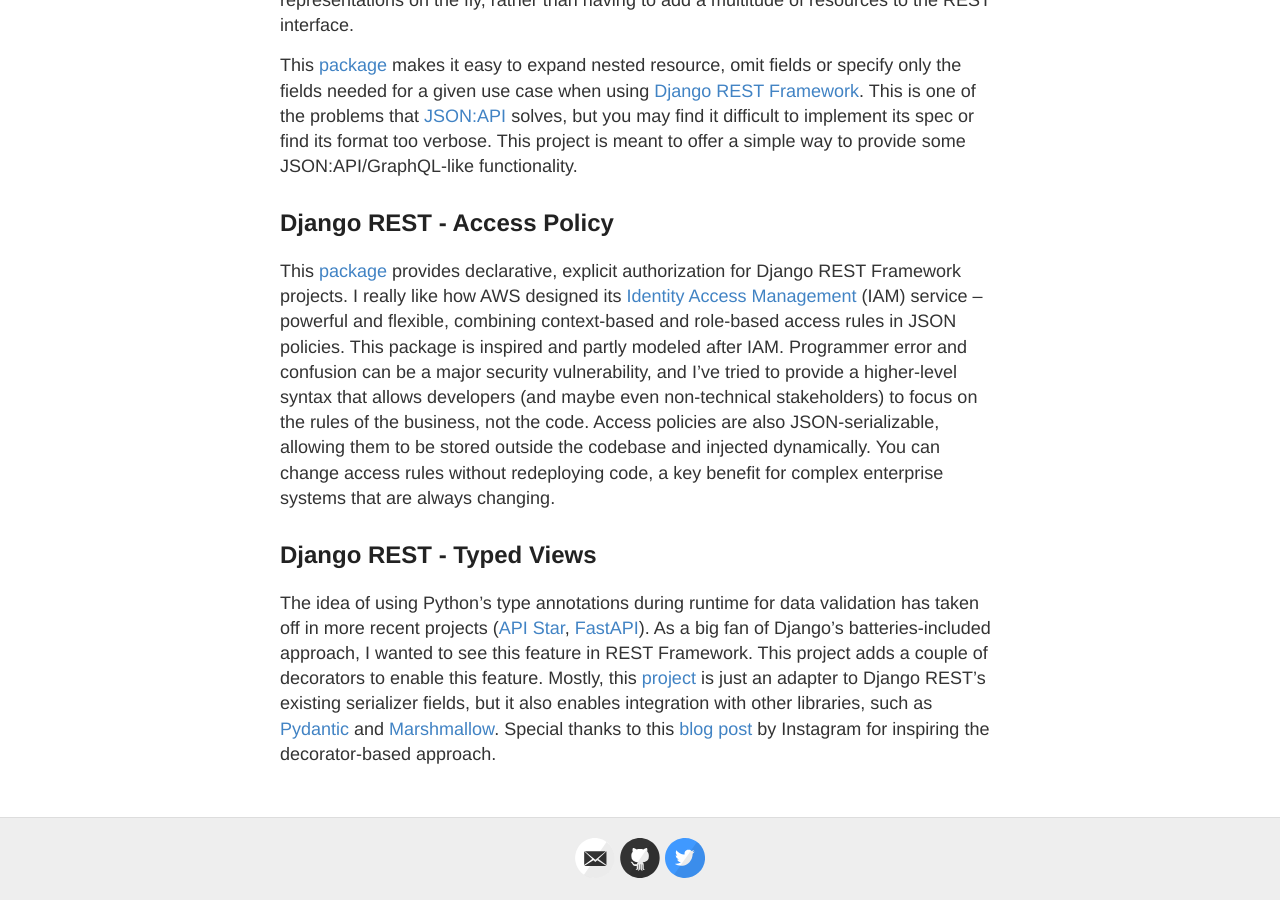
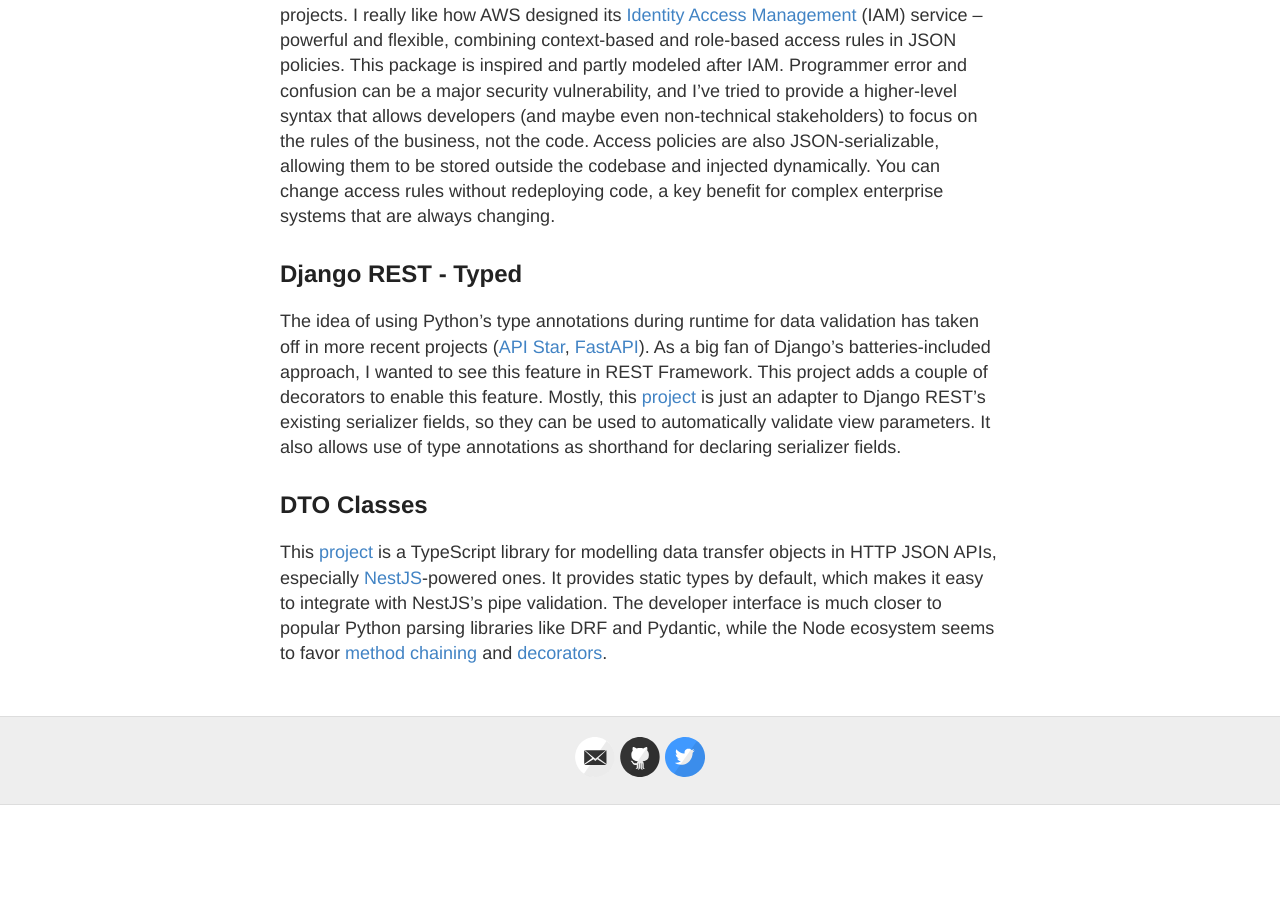
Before and after one commit to rsinger86/rsinger86.github.io, a Jekyll site: the page built from projects.md, in a window 1280 px wide and 900 px high, scrolled down 882 px. Built offline with Jekyll 4.4.1, drawn with Linux system fonts in a browser that asks for light colours; after the commit the page ends 1687 px from its top, so only the background shows below that; some of the changed text lies outside the part shown.

Commit message:
Updates projects

```diff
--- a/projects.md
+++ b/projects.md
@@ -4,9 +4,11 @@ title: Projects
 permalink: /projects/
 ---
 
+<!---
 ## Disqors
 
 I made this [web app](https://www.disqors.com/) to scratch an itch from the heyday of blogging -- before Twitter became the public forum for political and social commentary. I've always found writing on the internet most interesting when authors engage with each other's arguments, so I built a backend in Python that seeks to surface and connect those articles into a discussion graph. Seeded by a predefined list of sources, it crawls and parses through articles and uses various heuristics, [PageRank](https://en.wikipedia.org/wiki/PageRank)-inspired algorithms and NLP techniques to measure the strength of connections and the quality of content. The frontend is written in TypeScript/Angular.
+--->
 
 ## Django Lifecycle
 
@@ -26,6 +28,10 @@ This <a href="https://github.com/rsinger86/drf-flex-fields" target="_blank">pack
 This <a href="https://github.com/rsinger86/drf-access-policy" target="_blank">package</a> provides declarative, explicit authorization for Django REST Framework projects. I really like how AWS designed its <a href="https://aws.amazon.com/iam/" target="_blank">Identity Access Management</a>
  (IAM) service -- powerful and flexible, combining context-based and role-based access rules in JSON policies. This package is inspired and partly modeled after IAM. Programmer error and confusion can be a major security vulnerability, and I've tried to provide a higher-level syntax that allows developers (and maybe even non-technical stakeholders) to focus on the rules of the business, not the code. Access policies are also JSON-serializable, allowing them to be stored outside the codebase and injected dynamically. You can change access rules without redeploying code, a key benefit for complex enterprise systems that are always changing.
 
-## Django REST - Typed Views
+## Django REST - Typed
 
-The idea of using Python's type annotations during runtime for data validation has taken off in more recent projects (<a href="https://docs.apistar.com/" target="_blank">API Star</a>, <a href="https://github.com/tiangolo/fastapi" target="_blank">FastAPI</a>). As a big fan of Django's batteries-included approach, I wanted to see this feature in REST Framework. This project adds a couple of decorators to enable this feature. Mostly, this <a href="https://github.com/rsinger86/drf-typed-views" target="_blank">project</a> is just an adapter to Django REST's existing serializer fields, but it also enables integration with other libraries, such as <a href="https://pydantic-docs.helpmanual.io/" target="_blank">Pydantic</a> and <a href="https://marshmallow.readthedocs.io/en/stable/" target="_blank">Marshmallow</a>. Special thanks to this <a href="https://instagram-engineering.com/types-for-python-http-apis-an-instagram-story-d3c3a207fdb7" target="_blank">blog post</a> by Instagram for inspiring the decorator-based approach.
+The idea of using Python's type annotations during runtime for data validation has taken off in more recent projects (<a href="https://docs.apistar.com/" target="_blank">API Star</a>, <a href="https://github.com/tiangolo/fastapi" target="_blank">FastAPI</a>). As a big fan of Django's batteries-included approach, I wanted to see this feature in REST Framework. This project adds a couple of decorators to enable this feature. Mostly, this <a href="https://github.com/rsinger86/drf-typed" target="_blank">project</a> is just an adapter to Django REST's existing serializer fields, so they can be used to automatically validate view parameters. It also allows use of type annotations as shorthand for declaring serializer fields.
+
+## DTO Classes
+
+This <a href="https://github.com/rsinger86/dto-classes" target="_blank">project</a> is a TypeScript library for modelling data transfer objects in HTTP JSON APIs, especially <a href="https://nestjs.com/" target="_blank">NestJS</a>-powered ones. It provides static types by default, which makes it easy to integrate with NestJS's pipe validation. The developer interface is much closer to popular Python parsing libraries like DRF and Pydantic, while the Node ecosystem seems to favor <a href="https://github.com/colinhacks/zod" target="_blank">method chaining</a> and <a href="https://github.com/typestack/class-validator" target="_blank">decorators</a>.
```
